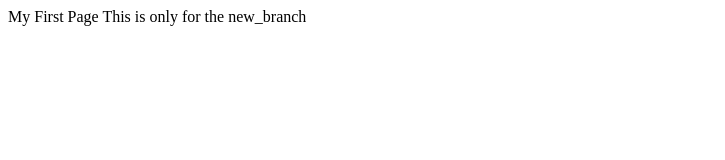
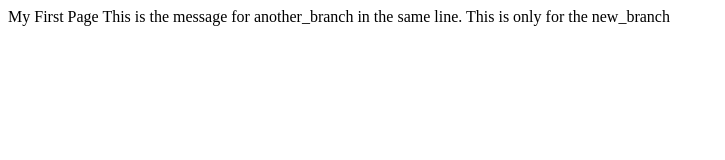
Before and after one commit to Rishikanomnom/L3project, a plain HTML site: page index.html in a window 1280 px wide. Shown: the whole page, without its empty margins (0-725 px from the left). Drawn offline with Linux system fonts and the light colour scheme.

Commit message:
Update index.html through another_branch

```diff
--- a/index.html
+++ b/index.html
@@ -5,6 +5,6 @@
 <body>
 My First Page
 
-  This is only for the new_branch
+  This is the message for another_branch in the same line. This is only for the new_branch
 </body>
 </html>
```
